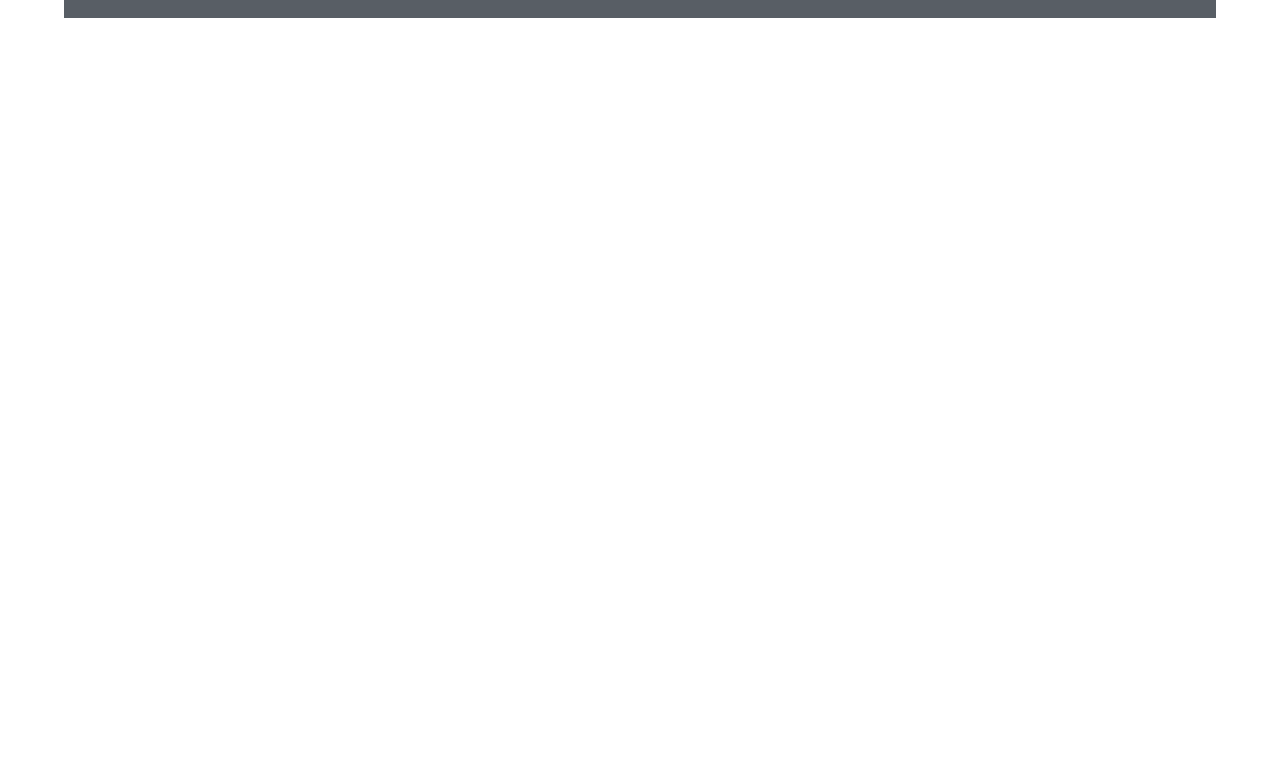
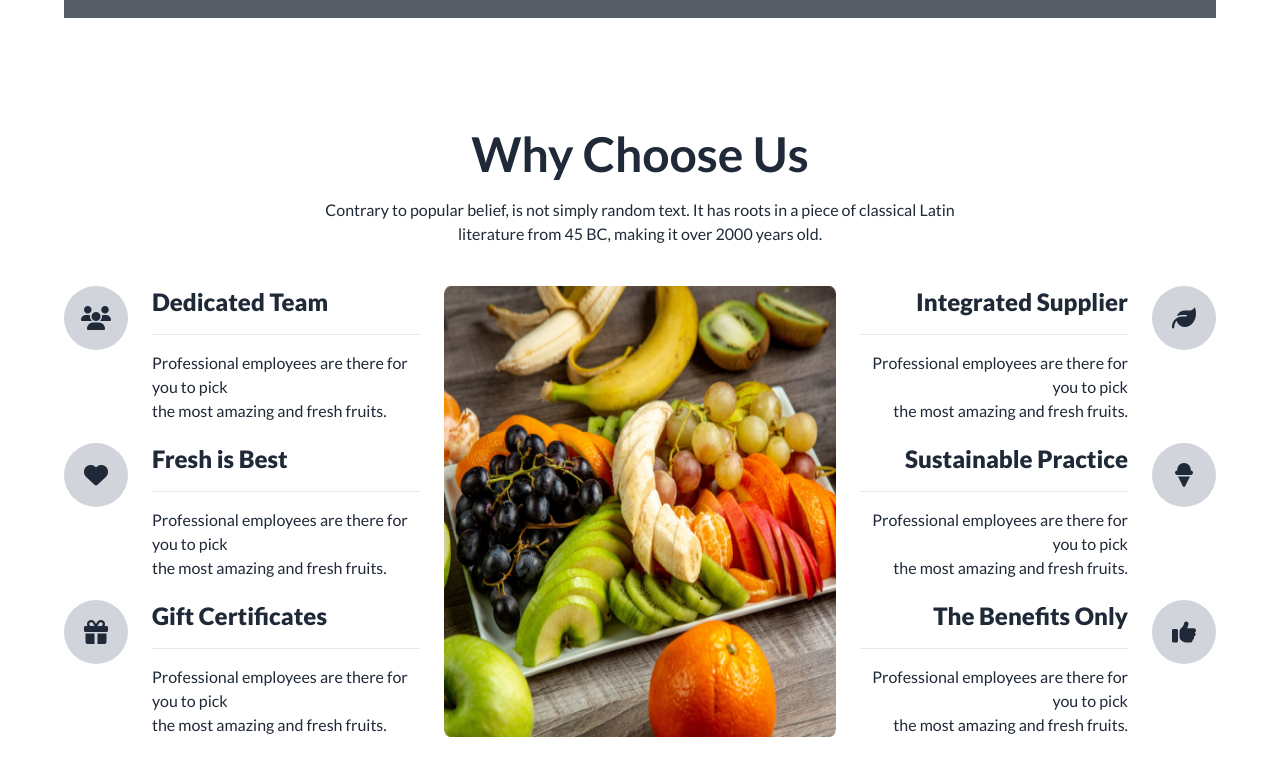
Before and after one commit to Ashikur2r/fruit-shop, a plain HTML site: page index.html in a window 1280 px wide. Shown: the part 2461-3237 px from the top of the page. Before the commit the page ends 2479 px from the top, so only its background shows below. Drawn offline with nearby package versions, Linux system fonts and the light colour scheme; grey boxes are pictures that could not be loaded.

Commit message:
added why choose us section

```diff
--- a/index.html
+++ b/index.html
@@ -545,6 +545,98 @@
             </div>
         </section>
 
+        <!-- this is why choose us section  -->
+        <section class="my-28">
+            <div class="text-center px-10 md:px-36 lg:px-60 mb-10">
+                <h1 class="text-5xl font-bold mb-5">Why Choose Us</h1>
+                <p>Contrary to popular belief, is not simply random text. It has roots in a piece of classical Latin literature from 45 BC, making it over 2000 years old.</p>
+            </div>
+            <!-- grid item  -->
+            <div class="flex justify-between flex-col md:flex-col lg:flex-row gap-6">
+                <!-- 1st column -->
+            <div class="space-y-5 ">
+                <div class="flex flex-col md:flex-col lg:flex-row gap-6 items-center lg:items-start ">
+                    <div>
+                        <div class=" flex justify-center      items-center bg-gray-300 rounded-full h-16 w-16">
+                            <i class="fa fa-solid fa-users  text-2xl"></i>
+                        </div>
+                    </div>
+                    <div class="space-y-4 text-center lg:text-left">
+                        <h2 class="text-2xl font-extrabold">Dedicated Team</h2>
+                        <hr class="">
+                        <p>Professional employees are there for you to pick <br> the most amazing and fresh fruits.</p>
+                    </div>
+                </div>
+                <div class="flex flex-col md:flex-cols lg:flex-row gap-6 items-center lg:items-start ">
+                    <div>
+                        <div class=" flex justify-center      items-center bg-gray-300 rounded-full h-16 w-16">
+                            <i class="fa fa-solid fa-heart text-2xl"></i>
+                        </div>
+                    </div>
+                    <div class="space-y-4 text-center lg:text-left">
+                        <h2 class="text-2xl font-extrabold">Fresh is Best</h2>
+                        <hr class="">
+                        <p>Professional employees are there for you to pick <br> the most amazing and fresh fruits.</p>
+                    </div>
+                </div>
+                <div class="flex flex-col md:flex-col lg:flex-row gap-6 items-center lg:items-start ">
+                    <div>
+                        <div class=" flex justify-center      items-center bg-gray-300 rounded-full h-16 w-16">
+                            <i class="fa fa-solid fa-gift text-2xl"></i>
+                        </div>
+                    </div>
+                    <div class="space-y-4 text-center lg:text-left">
+                        <h2 class="text-2xl font-extrabold">Gift Certificates</h2>
+                        <hr class="">
+                        <p>Professional employees are there for you to pick <br> the most amazing and fresh fruits.</p>
+                    </div>
+                </div>
+            </div>
+            <!--2nd column -->
+            <div class="order-first lg:order-none flex justify-center ">
+                <img class="h-full w-full" src="./images/whychoose1.png" alt="">
+            </div>
+            <!-- 3rd column -->
+            <div class="space-y-5">
+                <div class="flex flex-col lg:flex-row-reverse justify-center items-center lg:items-start gap-6  ">
+                    <div>
+                        <div class=" flex justify-center      items-center bg-gray-300 rounded-full h-16 w-16">
+                            <i class="fa fa-solid fa-leaf text-2xl"></i>
+                        </div>
+                    </div>
+                    <div class="space-y-4 text-center lg:text-end">
+                        <h2 class="text-2xl font-extrabold ">Integrated Supplier</h2>
+                        <hr class="">
+                        <p>Professional employees are there for you to pick <br> the most amazing and fresh fruits.</p>
+                    </div>
+                </div>
+                <div class="flex flex-col lg:flex-row-reverse justify-center items-center lg:items-start gap-6 ">
+                    <div>
+                        <div class=" flex justify-center      items-center bg-gray-300 rounded-full h-16 w-16">
+                            <i class="fa fa-solid fa-ice-cream text-2xl"></i>
+                        </div>
+                    </div>
+                    <div class="space-y-4 text-center  lg:text-end">
+                        <h2 class="text-2xl font-extrabold">Sustainable Practice</h2>
+                        <hr class="">
+                        <p>Professional employees are there for you to pick <br> the most amazing and fresh fruits.</p>
+                    </div>
+                </div>
+                <div class="flex flex-col lg:flex-row-reverse justify-center items-center lg:items-start gap-6 ">
+                    <div>
+                        <div class=" flex justify-center      items-center bg-gray-300 rounded-full h-16 w-16">
+                            <i class="fa fa-solid fa-thumbs-up text-2xl"></i>
+                        </div>
+                    </div>
+                    <div class="space-y-4 text-center lg:text-end">
+                        <h2 class="text-2xl font-extrabold">The Benefits Only</h2>
+                        <hr class="">
+                        <p>Professional employees are there for you to pick <br> the most amazing and fresh fruits.</p>
+                    </div>
+                </div>
+            </div>
+            </div>
+        </section>
     </main>
     <!-- this is footer section start  -->
     <footer>
```
